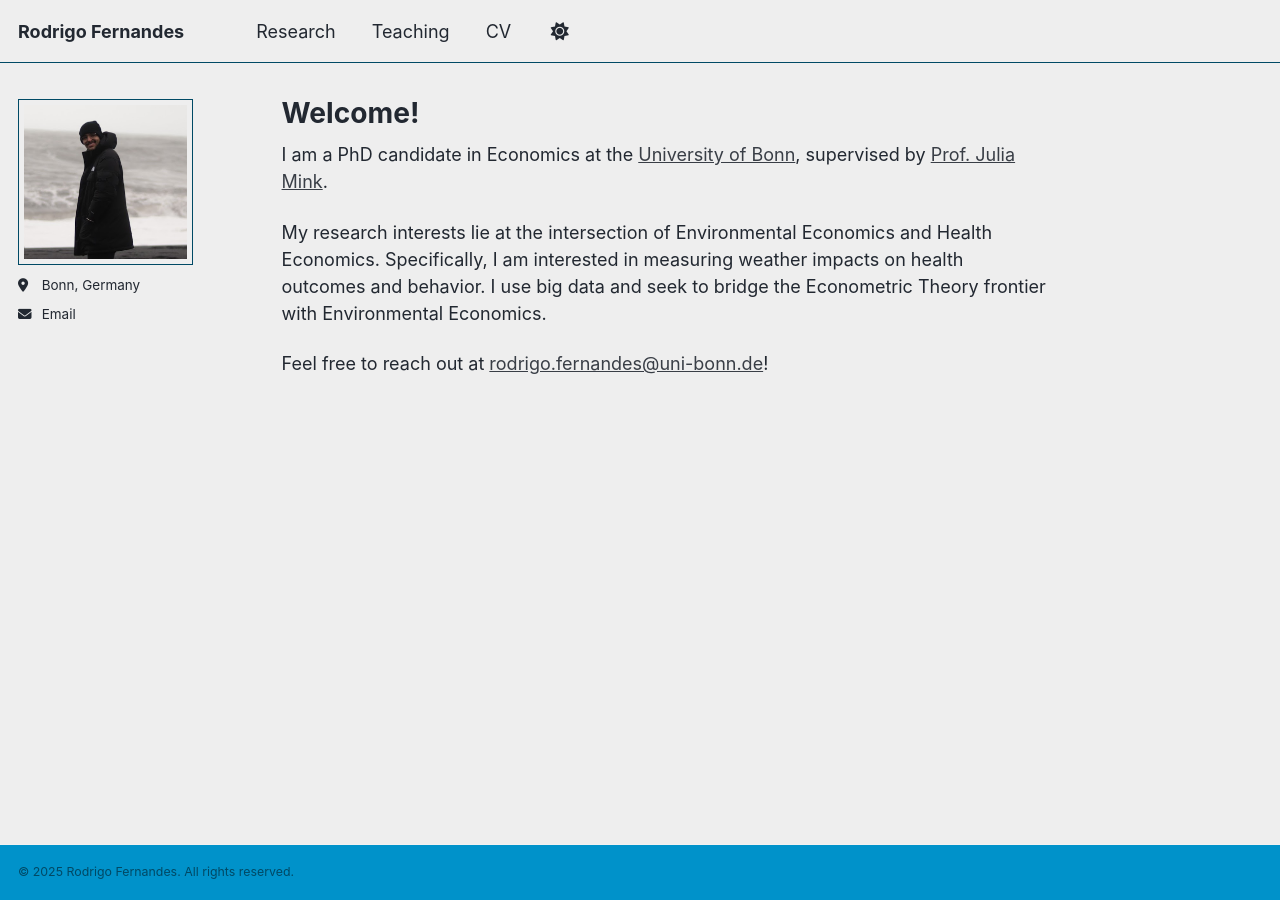
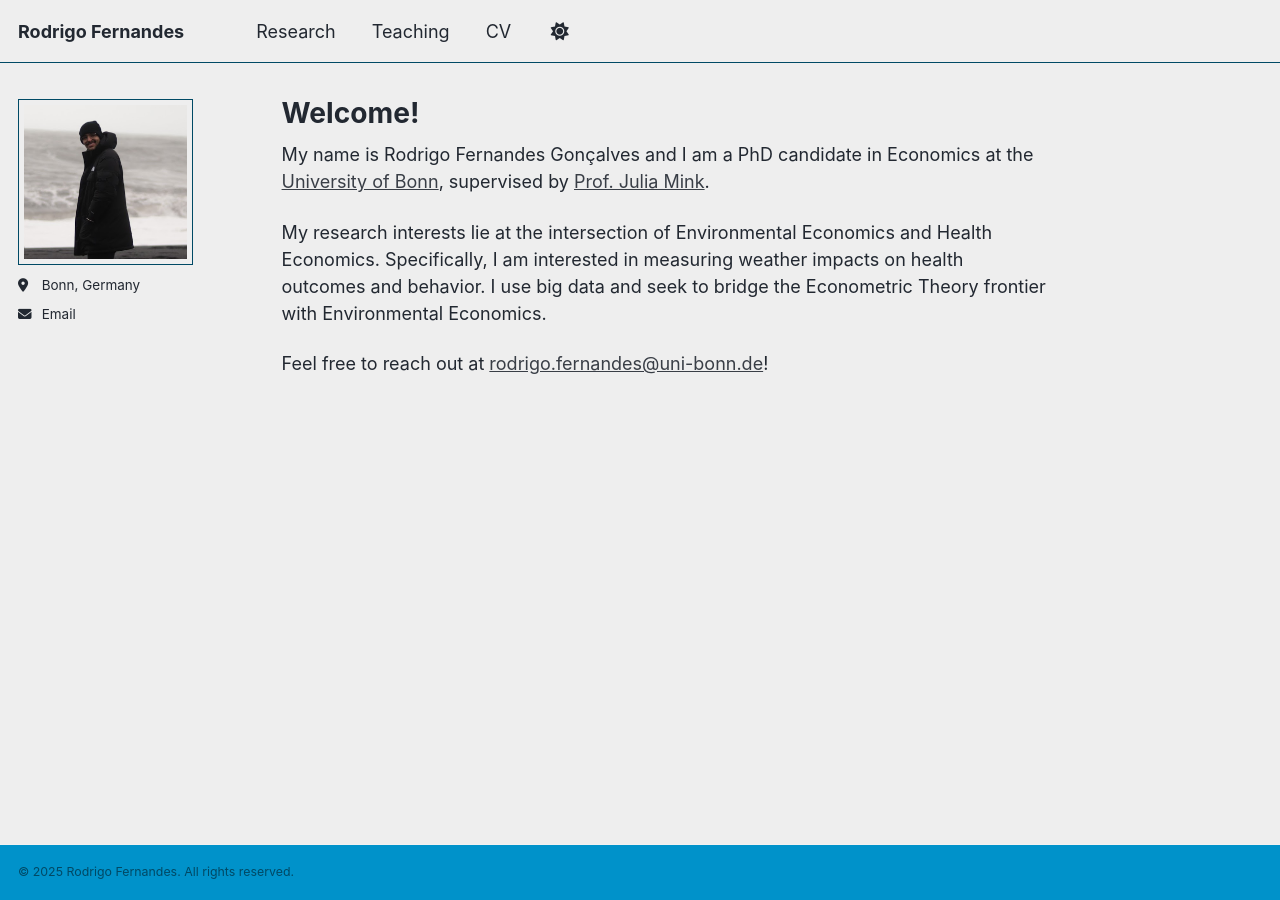
Before and after one commit to fernandes-rodrigo/fernandes-rodrigo.github.io, a Jekyll site: the page built from _pages/about.md, in a window 1280 px wide. Built offline with Jekyll 4.4.1, drawn with Linux system fonts in a browser that asks for light colours; a script that is not in the unit is left out.

Commit message:
Update introduction in about.md with full name

```diff
--- a/_pages/about.md
+++ b/_pages/about.md
@@ -7,7 +7,7 @@ redirect_from:
   - /about.html
 ---
 
-I am a PhD candidate in Economics at the [University of Bonn](https://www.bgse.uni-bonn.de/en), supervised by [Prof. Julia Mink](https://www.juliamink.eu).
+My name is Rodrigo Fernandes Gonçalves and I am a PhD candidate in Economics at the [University of Bonn](https://www.bgse.uni-bonn.de/en), supervised by [Prof. Julia Mink](https://www.juliamink.eu).
 
 My research interests lie at the intersection of Environmental Economics and Health Economics.
 Specifically, I am interested in measuring weather impacts on health outcomes and behavior. I use big data and seek to bridge the Econometric Theory frontier with Environmental Economics.
```
